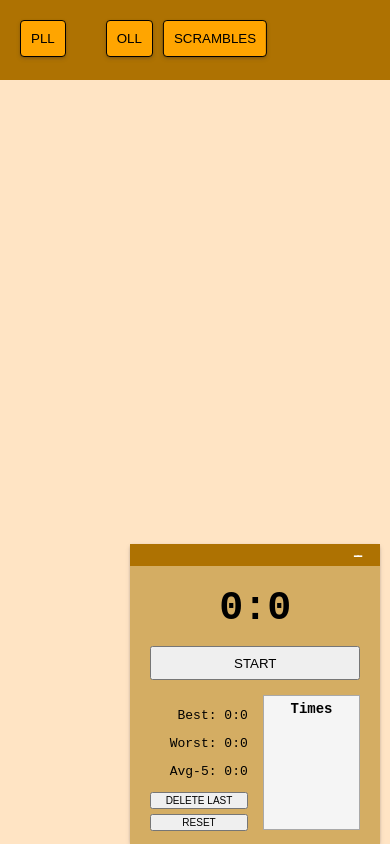
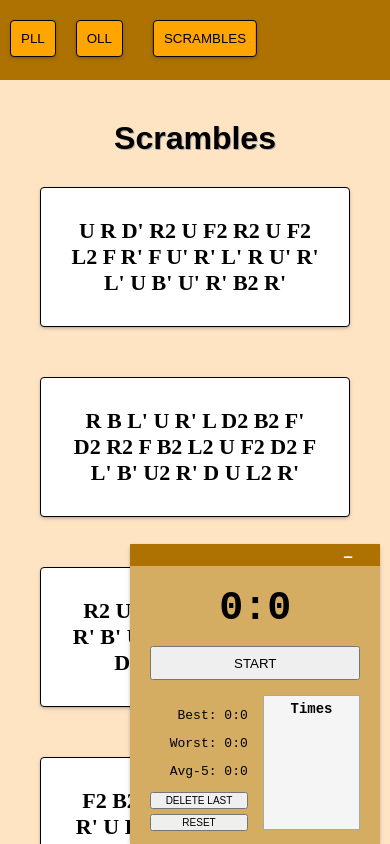
Before and after one commit to neordovah/rubik, a React (Create React App) app: page / in a window 390 px wide. Shown: the top 844 px of the page. Built offline with nearby package versions, Linux system fonts and the light colour scheme.

Commit message:
functional app with mobile responsivness

```diff
--- a/src/components/App.js
+++ b/src/components/App.js
@@ -1,4 +1,4 @@
-import React, { useRef, useState } from "react"
+import React, { useEffect, useRef, useState } from "react"
 import pllCases from "./pllCases"
 import ollCases from "./ollCases"
 import CaseComponent from "./CaseComponent"
@@ -11,8 +11,11 @@ export default function Main() {
     const Cases = [pllCases, ollCases]
     let [page, setPage] = useState()
     const ref = useRef(null)
+    const [isTimerOn, setIsTimerOn] = useState(false)
 
-    const [isTimerOn, setIsTimerOn] = useState(false)
+    useEffect(() => {
+        handleScrambles()
+    }, [])
 
     function handleClick(val) {
 
@@ -29,9 +32,10 @@ export default function Main() {
 
     function handleScrambles() {
         setPage(
-            <>
+            <div id="scrambles">
+            <h1>Scrambles</h1>
                 <Scrambles />
-            </>
+            </div>
         )
 
     }
@@ -48,10 +52,10 @@ export default function Main() {
             ref.current.style.backgroundColor = "green"
         }
     }
-
+//<button id="container" onKeyUp={handleTimerUp} onKeyDown={handleTimerDown} autoFocus></button>
     return (
         <>
-        <button id="container" onKeyUp={handleTimerUp} onKeyDown={handleTimerDown} autoFocus></button>
+
             <header>
                 <button id="pll" onClick={() => handleClick(0)}>PLL</button>
                 <button id="oll" onClick={() => handleClick(1)}>OLL</button>
--- a/src/components/Case.js
+++ b/src/components/Case.js
@@ -5,7 +5,7 @@ export default function Case(props) {
         <div className="case">
             <h1 className="caseTitle">{props.name}</h1>
             <h2 className="caseCase">{props.case}</h2>
-            <img className="caseImg" src={props.img} height="70px" />
+            <div className="caseImage"><img className="caseImg" src={props.img} height="70px" /></div>
         </div>
     )
 }
--- a/src/components/Scrambles.js
+++ b/src/components/Scrambles.js
@@ -1,10 +1,38 @@
 import React, { useState } from "react";
+
 
 export default function Scrambles() {
 
-    //const [scrambles, setScrambles] = useState([1, 2, 3])
-    //const [scramblesRendered, setScramblesRendered] = useState([])
-    let scrambles = [1, 2, 3]
+    let scrambles = []
+    let moves = [
+        ["R", "R2", "R'"],
+        ["L", "L2", "L'"],
+        ["F", "F2", "F'"],
+        ["B", "B2", "B'"],
+        ["U", "U2", "U'"],
+        ["D", "D2", "D'"]
+    ]
+
+    let face = Math.floor(Math.random() * 6)
+    for(let a = 0; a < 5; a++) {
+        scrambles[a] = ""
+
+            for(let i = 0; i < 26; i++) {
+
+                if(i === 0) {
+                    scrambles[a] = scrambles[a] + " " + moves[face][Math.floor(Math.random() * 3)]
+                }
+                else {
+                    let newFace = Math.floor(Math.random() * 6)
+                    while(newFace === face) {
+                        newFace = Math.floor(Math.random() * 6)
+                    }
+                    face = newFace
+                    scrambles[a] = scrambles[a] + " " + moves[newFace][Math.floor(Math.random() * 3)]
+                }
+            }
+    }
+
     let scramblesRendered = []
     scramblesRendered = scrambles.map(scramble => {
         return (
@@ -14,8 +42,6 @@ export default function Scrambles() {
         )
     })
 
-    console.log(scramblesRendered)
-
     return(
         <>
             {scramblesRendered}
--- a/src/components/TimerMain.js
+++ b/src/components/TimerMain.js
@@ -99,7 +99,7 @@ const TimerMain = React.forwardRef((props, ref) => {
 
     return (
         <div id="timer-main" ref={ref}>
-                <h1>{minutes}:{seconds}</h1>
+                <h1>{Math.trunc(seconds/60)}:{Math.trunc(seconds%60)}</h1>
                 <button onClick={() => props.setIsTimerOn(prevTimerOn => !prevTimerOn)} id="timer-start">{!props.isTimerOn && "START" || "STOP"}</button>
                 <div id="timer-left">
                     <div id="timer-stats">
--- a/src/index.scss
+++ b/src/index.scss
@@ -40,8 +40,16 @@ header {
     button {
         background-color: orange;
         border-radius: 4px;
-        margin: 20px;
         padding: 10px;
+        @media (max-width: 500px) {
+            margin-left: 10px;
+            margin-right: 10px;
+            margin-top: 20px;
+            margin-bottom: 20px;
+          }
+        @media (min-width: 501px) {
+            margin: 20px;
+        }
         border: 1px solid black;
         position: relative;
         cursor: pointer;
@@ -60,20 +68,47 @@ header {
 }
 
 main {
+    @media (max-width: 500px) {
+        padding: 80px 30px 30px 30px;
+      }
+    @media (min-width: 501px) {
+        padding: 80px 20vw 80px 10vw;
+    }
     display: flex;
     flex-direction: column;
     background-color: bisque;
     min-height: 100%;
-    padding: 80px 20vw 80px 10vw;
+
     //position: relative;
     h1 {
         padding: 0;
         margin: 0;
     }
     .case {
-        display: grid;
-        grid-template-columns: 1fr 3fr 1fr;
-        justify-items: center;
+        h1 {
+            border-bottom: 1px solid black;
+        }
+        @media (max-width: 500px) {
+                display: flex;
+                flex-direction: column;
+                //justify-content: center;
+                //align-items: center;
+                > img {
+                    position: absolute;
+                    left: 50%;
+                    transform: translate(-50%);
+                }
+                > h1 {
+                    margin-bottom: 20px;
+                }
+          }
+        @media (min-width: 501px) {
+            display: grid;
+            grid-template-columns: 1fr 3fr 1fr;
+            justify-items: center;
+            gap: 20px;
+        }
+
         align-items: center;
         border: 1px solid black;
         border-radius: 4px;
@@ -104,7 +139,8 @@ main {
             width: 100%;
             background-color: rgb(174, 114, 2);
             #timer-minimise {
-                padding: 0;
+                padding-left: 10px;
+                padding-right: 10px;
                 height: 22px;
                 position: absolute;
                 right: 20px;
@@ -173,4 +209,32 @@ main {
             }
         }
     }
+    #scrambles {
+        .scrambleCase {
+            justify-items: center;
+            align-items: center;
+            border: 1px solid black;
+            border-radius: 4px;
+            padding: 20px;
+            margin: 10px;
+            margin-bottom: 50px;
+            box-shadow: rgba(50, 50, 93, 0.25) 0px 2px 5px -1px, rgba(0, 0, 0, 0.3) 0px 1px 3px -1px;
+            background-color: white;
+            > h1 {
+                text-align: center;
+                font-size: 22px;
+                padding: 10px;
+            }
+            &:last-child {
+                margin-bottom: 0px;
+            }
+        }
+        > h1 {
+            text-align: center;
+            padding: 40px 0px 20px 0px;
+            font-family: sans-serif;
+            color: black;
+            text-shadow: 1px 1px 0 darkgray;
+        }
+    }
 }
```
